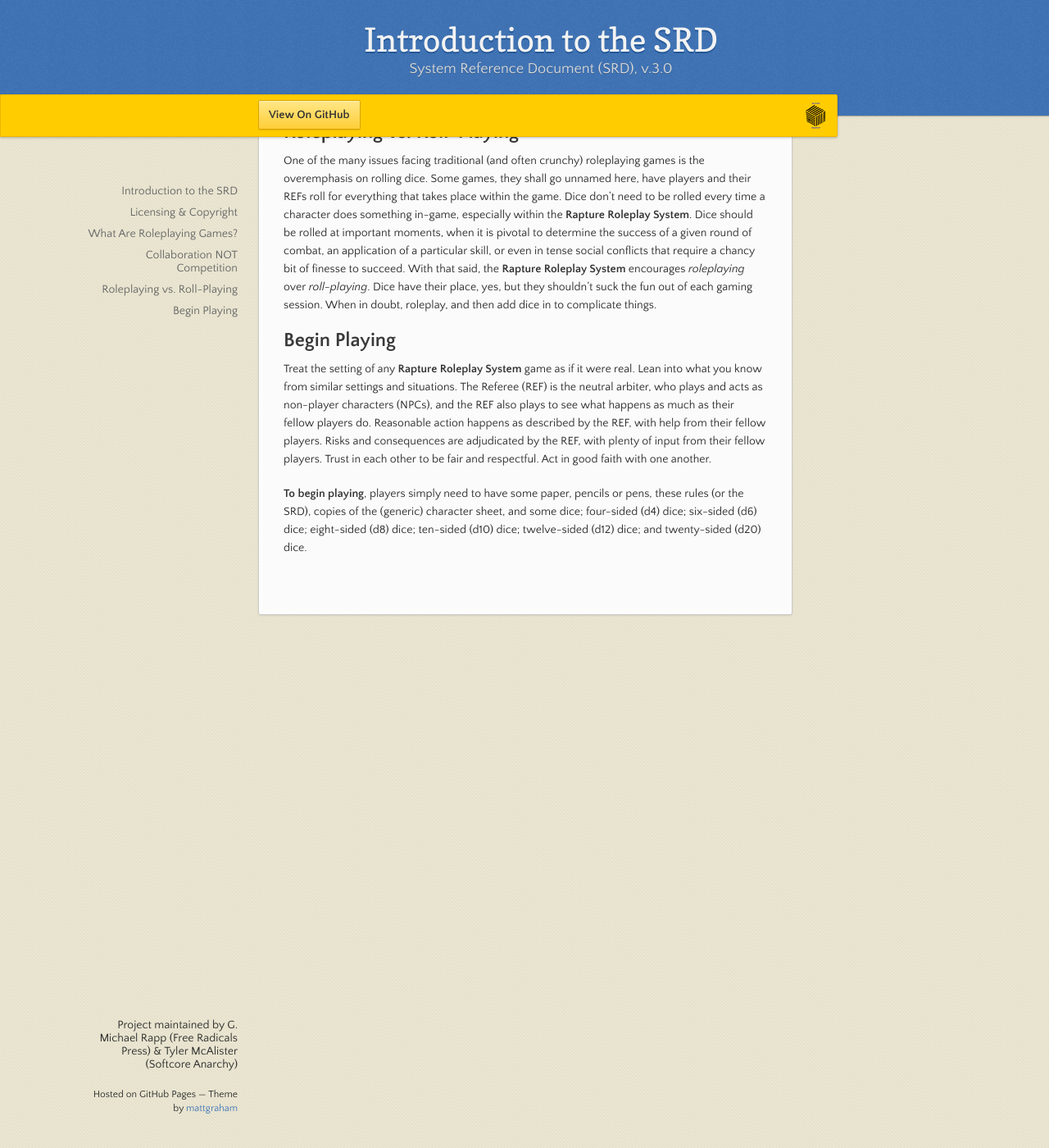
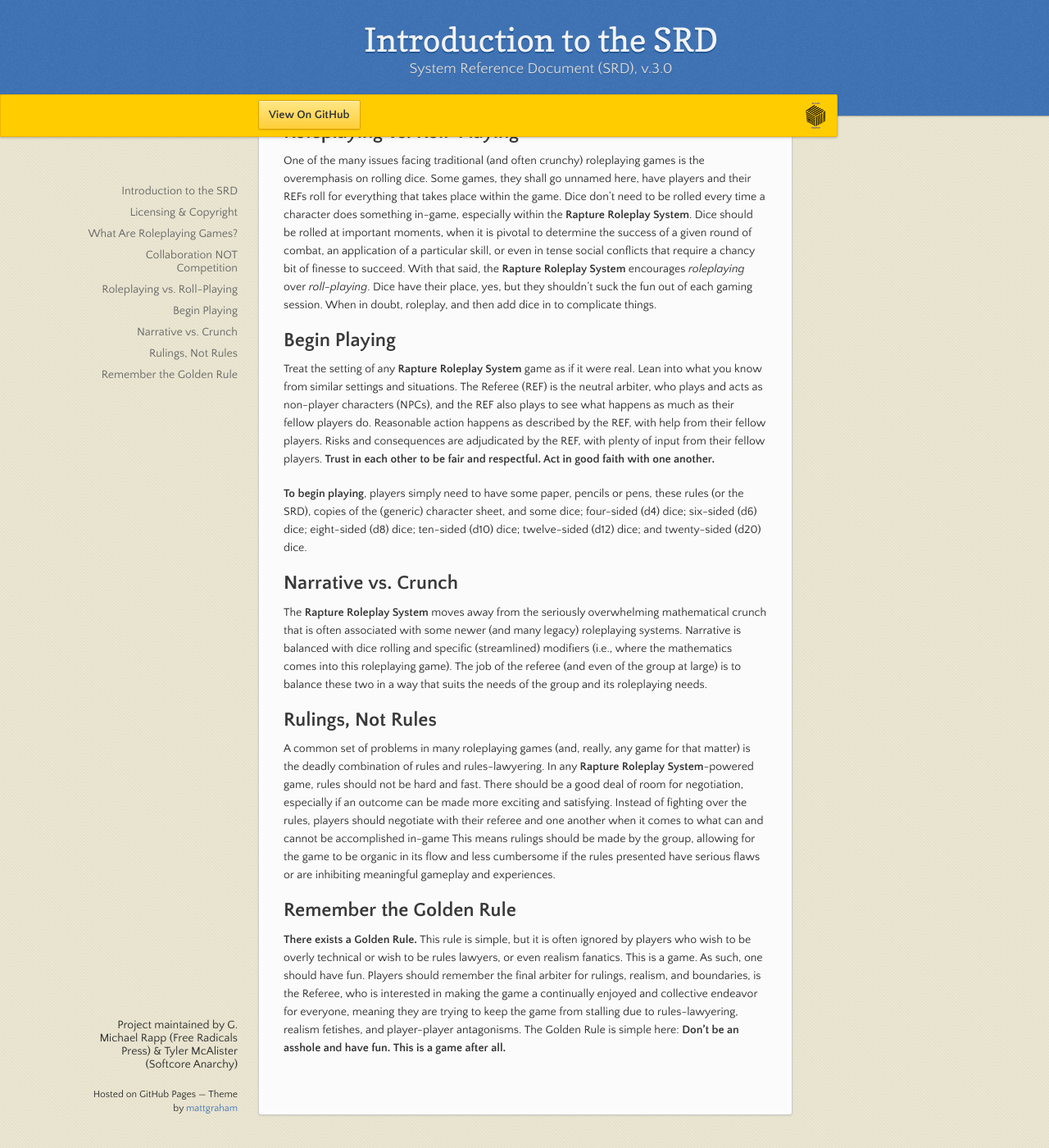
Before and after one commit to GMichaelRapp/rapture, a Jekyll site: the page built from index.md, in a window 1280 px wide and 1400 px high, scrolled down 2130 px. Shown: the whole window at 82% size. Built offline with Jekyll 4.4.1, drawn with Linux system fonts in a browser that asks for light colours; our own code applies the rules of GitHub Pages for plain Markdown files.

Commit message:
Update index.md

```diff
--- a/index.md
+++ b/index.md
@@ -34,6 +34,15 @@ Roleplaying games are about productive collaboration between multiple players, i
 One of the many issues facing traditional (and often crunchy) roleplaying games is the overemphasis on rolling dice. Some games, they shall go unnamed here, have players and their REFs roll for everything that takes place within the game. Dice don’t need to be rolled every time a character does something in-game, especially within the **Rapture Roleplay System**. Dice should be rolled at important moments, when it is pivotal to determine the success of a given round of combat, an application of a particular skill, or even in tense social conflicts that require a chancy bit of finesse to succeed. With that said, the  **Rapture Roleplay System** encourages _roleplaying_ over _roll-playing_. Dice have their place, yes, but they shouldn’t suck the fun out of each gaming session. When in doubt, roleplay, and then add dice in to complicate things.
 
 ## Begin Playing
-Treat the setting of any **Rapture Roleplay System** game as if it were real. Lean into what you know from similar settings and situations. The Referee (REF) is the neutral arbiter, who plays and acts as non-player characters (NPCs), and the REF also plays to see what happens as much as their fellow players do. Reasonable action happens as described by the REF, with help from their fellow players. Risks and consequences are adjudicated by the REF, with plenty of input from their fellow players. Trust in each other to be fair and respectful. Act in good faith with one another.
+Treat the setting of any **Rapture Roleplay System** game as if it were real. Lean into what you know from similar settings and situations. The Referee (REF) is the neutral arbiter, who plays and acts as non-player characters (NPCs), and the REF also plays to see what happens as much as their fellow players do. Reasonable action happens as described by the REF, with help from their fellow players. Risks and consequences are adjudicated by the REF, with plenty of input from their fellow players. **Trust in each other to be fair and respectful. Act in good faith with one another.**
 
 **To begin playing**, players simply need to have some paper, pencils or pens, these rules (or the SRD), copies of the (generic) character sheet, and some dice; four-sided (d4) dice; six-sided (d6) dice; eight-sided (d8) dice; ten-sided (d10) dice; twelve-sided (d12) dice; and twenty-sided (d20) dice.
+
+## Narrative vs. Crunch
+The **Rapture Roleplay System** moves away from the seriously overwhelming mathematical crunch that is often associated with some newer (and many legacy) roleplaying systems. Narrative is balanced with dice rolling and specific (streamlined) modifiers (i.e., where the mathematics comes into this roleplaying game). The job of the referee (and even of the group at large) is to balance these two in a way that suits the needs of the group and its roleplaying needs.
+
+## Rulings, Not Rules
+A common set of problems in many roleplaying games (and, really, any game for that matter) is the deadly combination of rules and rules-lawyering. In any **Rapture Roleplay System**-powered game, rules should not be hard and fast. There should be a good deal of room for negotiation, especially if an outcome can be made more exciting and satisfying. Instead of fighting over the rules, players should negotiate with their referee and one another when it comes to what can and cannot be accomplished in-game This means rulings should be made by the group, allowing for the game to be organic in its flow and less cumbersome if the rules presented have serious flaws or are inhibiting meaningful gameplay and experiences.
+
+## Remember the Golden Rule
+**There exists a Golden Rule.** This rule is simple, but it is often ignored by players who wish to be overly technical or wish to be rules lawyers, or even realism fanatics. This is a game. As such, one should have fun. Players should remember the final arbiter for rulings, realism, and boundaries, is the Referee, who is interested in making the game a continually enjoyed and collective endeavor for everyone, meaning they are trying to keep the game from stalling due to rules-lawyering, realism fetishes, and player-player antagonisms. The Golden Rule is simple here: **Don’t be an asshole and have fun. This is a game after all.**
```
